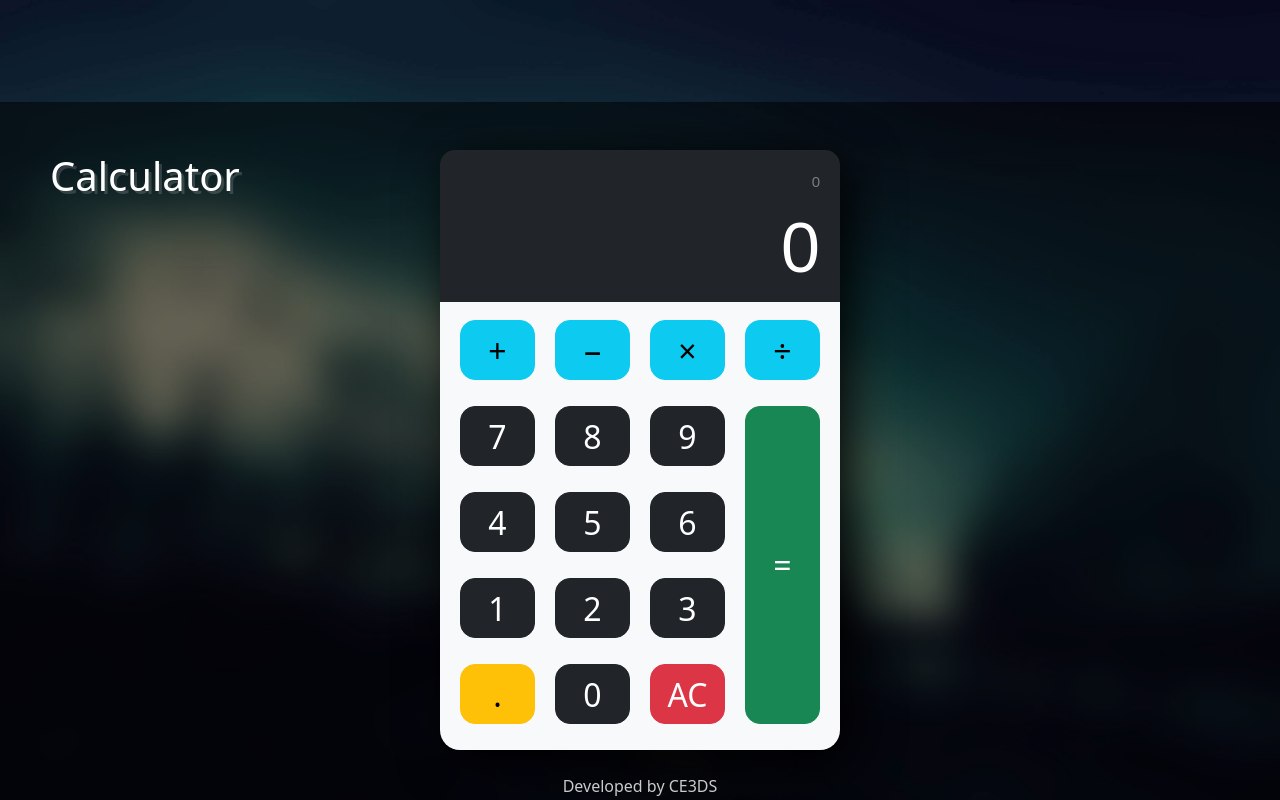
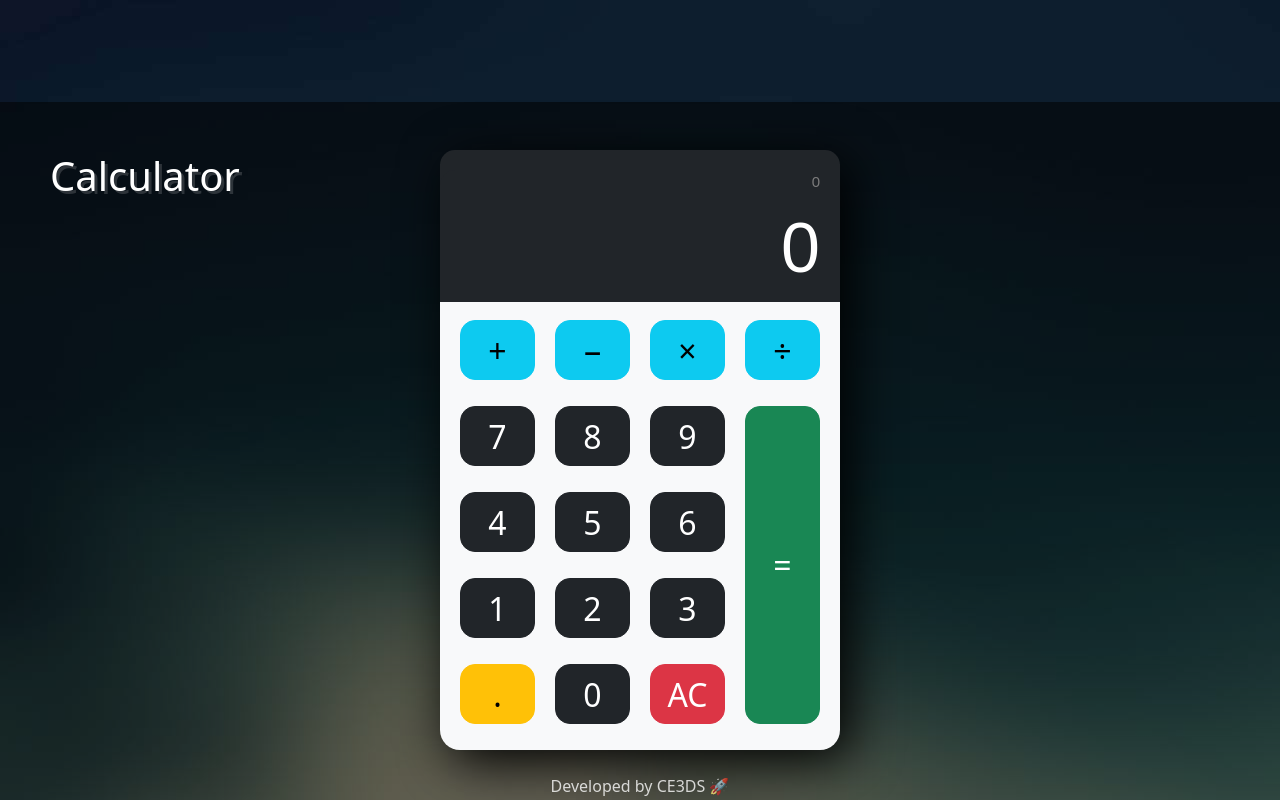
Before and after one commit to CE3DS/Calculator, an Angular app: page / in a window 1280 px wide. Shown: the top 800 px of the page. Built offline with nearby package versions, Linux system fonts and the light colour scheme.

Commit message:
third commit

```diff
--- a/src/app/app.component.html
+++ b/src/app/app.component.html
@@ -5,7 +5,7 @@
 
     <p class="signature">
         <br>
-        Developed by CE3DS
+        Developed by CE3DS 🚀
     </p>
     <p class="signature">
         <a href="https://github.com/CE3DS">GITHUB</a>
--- a/src/styles.scss
+++ b/src/styles.scss
@@ -1,6 +1,5 @@
 body {
-    background-color: rgba(0, 0, 0, 0.89);
+    background-color: rgb(6,8,21)!important;
     background-image: url(./assets/images/background.jpg);
     background-repeat: no-repeat;
-    background-size: cover;
 }
```
Also changed, not shown: src/_variables.scss (deleted).
